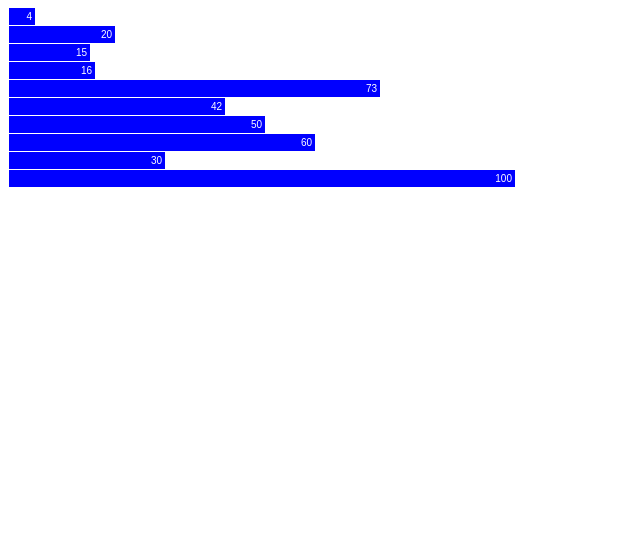
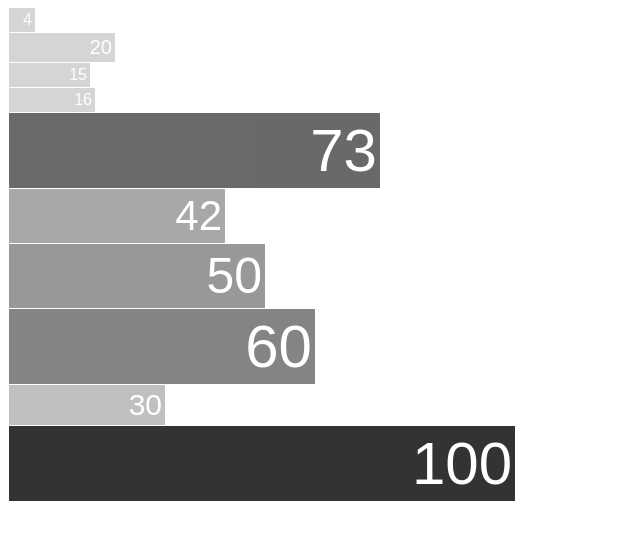
Before and after one commit to rickyeh/Lessons, a plain HTML site: page d3/barChart.html in a window 1280 px wide. Shown: the whole page, without its empty margins (0-640 px from the left). Drawn offline with Linux system fonts and the light colour scheme.

Commit message:
Hello bar chart d3

```diff
--- a/d3/barChart.html
+++ b/d3/barChart.html
@@ -6,7 +6,7 @@
         <style>
             .chart div {
               font: 10px sans-serif;
-              background-color: blue;
+              background-color: #333;
               text-align: right;
               padding: 3px;
               margin: 1px;
--- a/d3/barChart.js
+++ b/d3/barChart.js
@@ -7,10 +7,26 @@ var x = d3.scale.linear()
 d3.select(".chart")
     .selectAll("div")
     .data(data)
-    .enter().append("div")
+    .enter()
+    .append("div")
     .style("width", function(d) {
         return x(d) + "px";
     })
+    .style("opacity" , function(d) {
+        if (d < 20) {
+            d = 20;
+        }
+        return d / 100;
+    })
     .text(function(d) {
         return d;
+    })
+    .style("font-size", function(d) {
+        if (d < 16) {
+            d = 16;
+        } else if (d > 60) {
+            d = 60;
+        }
+
+        return d + "px";
     });
```
